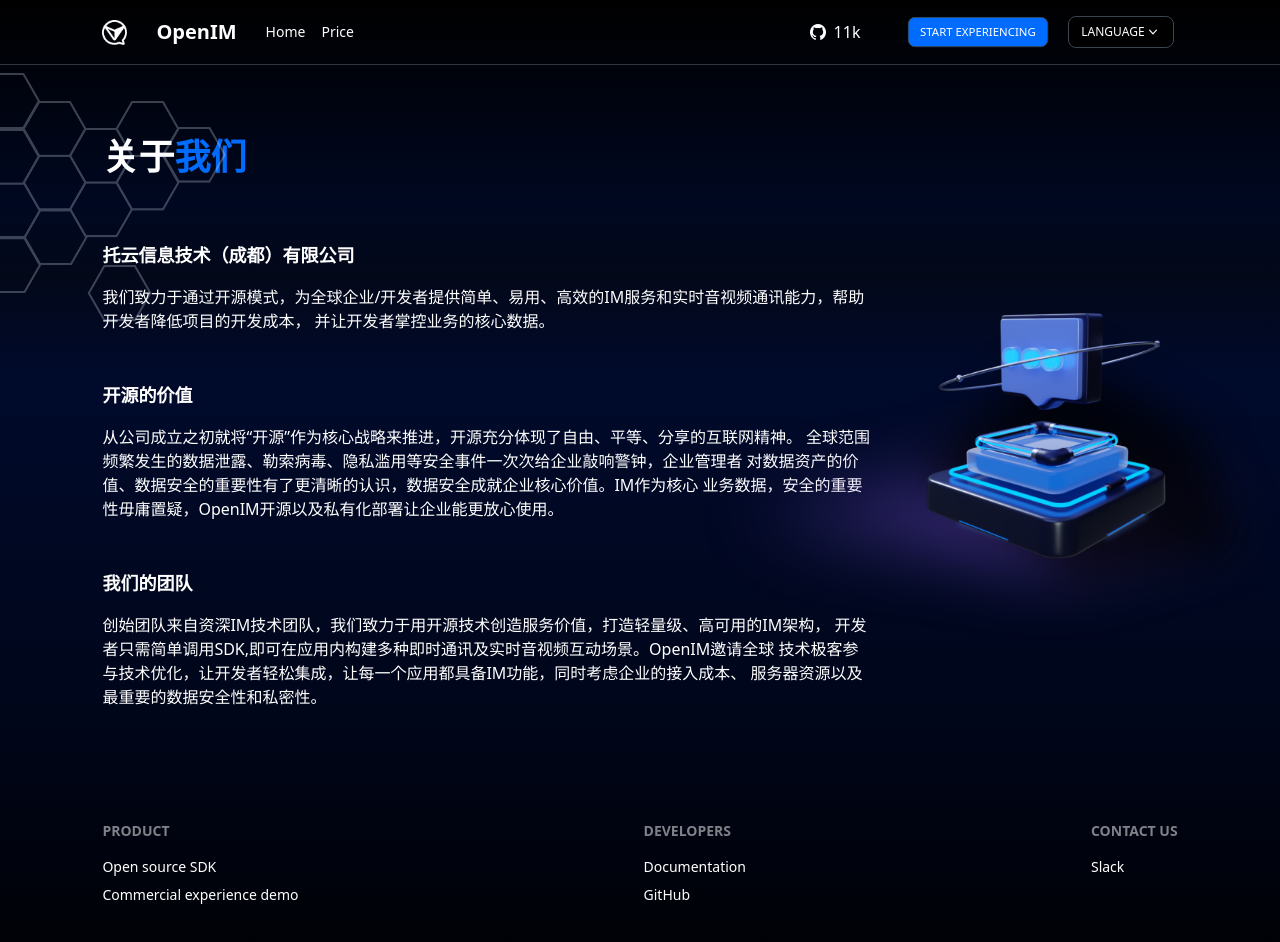
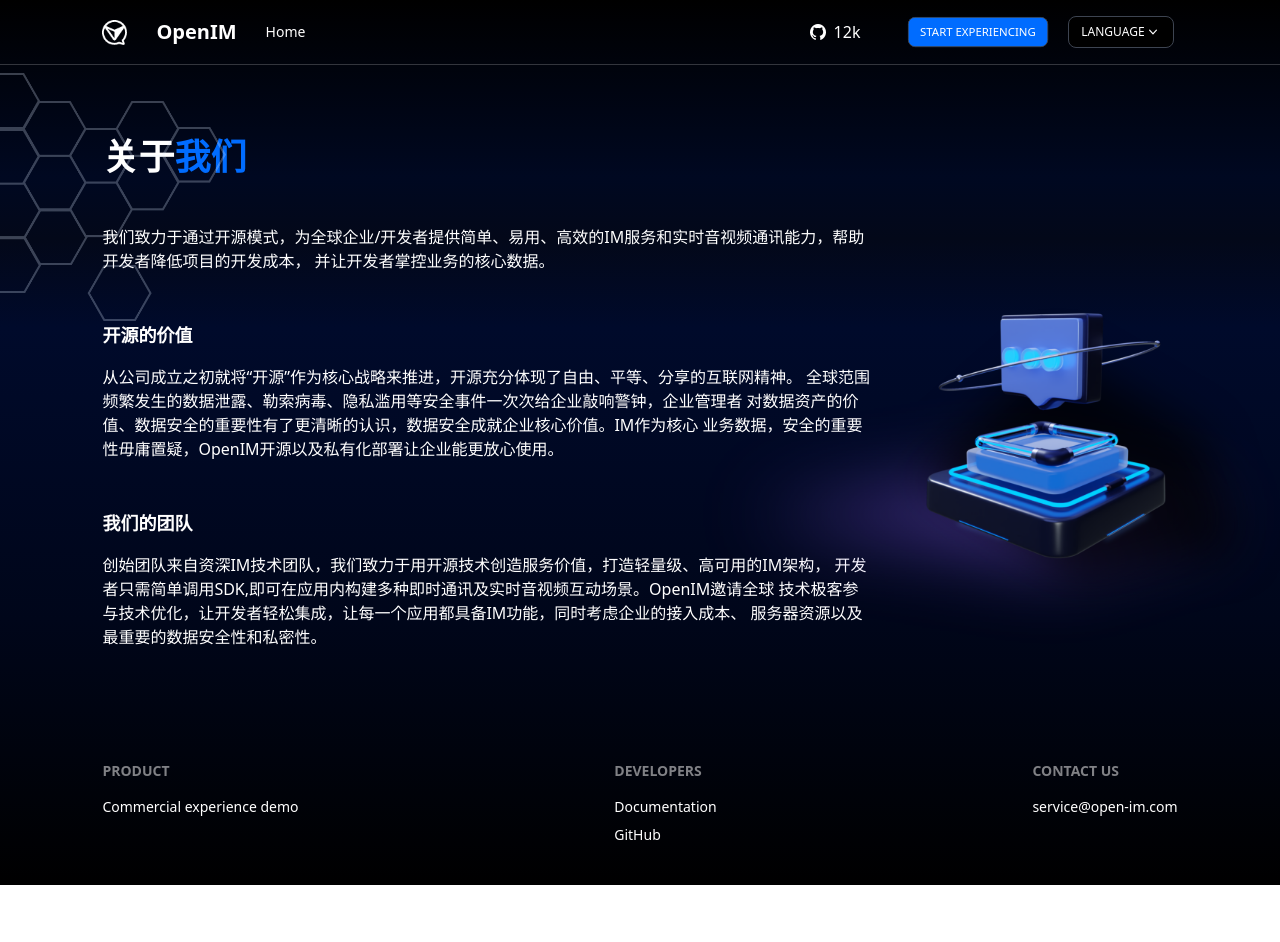
Before and after one commit to openimsdk/openim-official, a Next.js app: page /en/about in a window 1280 px wide. Shown: the top 942 px of the page. After the commit the page ends 885 px from the top, so only its background shows below. Built offline with nearby package versions, Linux system fonts and the light colour scheme.

Commit message:
fix: rm unused

```diff
--- a/src/app/[lang]/about/page.tsx
+++ b/src/app/[lang]/about/page.tsx
@@ -17,7 +17,6 @@
         </div>
         <ul className="relative pb-12">
           <li className="max-w-3xl">
-            <p className="py-4 text-lg font-extrabold">托云信息技术（成都）有限公司</p>
             <p className="text-sm sm:text-base">
               我们致力于通过开源模式，为全球企业/开发者提供简单、易用、高效的IM服务和实时音视频通讯能力，帮助开发者降低项目的开发成本，
               并让开发者掌控业务的核心数据。
--- a/src/components/footerBar/FooterBar.tsx
+++ b/src/components/footerBar/FooterBar.tsx
@@ -8,7 +8,6 @@
   zh: {
     product: {
       title: "产品",
-      sdk: "开源SDK",
       demo: "商用体验demo",
     },
 
@@ -31,7 +30,6 @@
   en: {
     product: {
       title: "Product",
-      sdk: "Open source SDK",
       demo: "Commercial experience demo",
     },
 
@@ -64,22 +62,7 @@
       <footer className="footer grid grid-cols-2 gap-x-4 gap-y-8 px-[8vw] py-10 text-neutral-content md:flex md:justify-between">
         <div>
           <span className="footer-title">{text[language].product.title}</span>
-          <Link
-            href="https://github.com/OpenIMSDK/openim-sdk-core"
-            target="_blank"
-            className="link-hover link"
-          >
-            {text[language].product.sdk}
-          </Link>
-          <Link
-            className="link-hover link"
-            target={isZh ? undefined : "_blank"}
-            href={
-              !isZh
-                ? "https://github.com/orgs/OpenIMSDK/repositories?q=Demo&type=all&language=&sort="
-                : `/${language}/demo`
-            }
-          >
+          <Link className="link-hover link" href={`/${language}/demo`}>
             {text[language].product.demo}
           </Link>
         </div>
@@ -102,34 +85,11 @@
         )}
         <div>
           <span className="footer-title">{text[language].contact.title}</span>
-          {isZh && (
-            <>
-              <p>{text[language].contact.wechat}</p>
-              <p>OpenIM-RTC</p>
-            </>
-          )}
-
-          {!isZh && (
-            <Link
-              href="https://join.slack.com/t/openimsdk/shared_invite/zt-1tmoj26uf-_FDy3dowVHBiGvLk9e5Xkg"
-              className="link-hover link"
-            >
-              Slack
-            </Link>
-          )}
+          <Link href="mailto:service@open-im.com" className="link-hover link">
+            service@open-im.com
+          </Link>
         </div>
       </footer>
-      <div className="footer-center pb-6 pt-12">
-        {isZh && (
-          <a
-            className="link-hover link text-sm text-[#006CFFFF]"
-            href="https://beian.miit.gov.cn/"
-            target="_blank"
-          >
-            蜀ICP备2021015500号
-          </a>
-        )}
-      </div>
     </div>
   );
 };
--- a/src/components/homepage/CommunitySection.tsx
+++ b/src/components/homepage/CommunitySection.tsx
@@ -82,7 +82,7 @@
 
       <div className="mx-[8vw] flex flex-row justify-center py-10 sm:py-20">
         <div>
-          <p className="pb-4 text-3xl font-thin sm:text-6xl">11.0K</p>
+          <p className="pb-4 text-3xl font-thin sm:text-6xl">12.0K</p>
           <p className="text-center text-xs font-thin">
             {dictionary["home"].part2.github_stars}
           </p>
--- a/src/components/navbar/NavBar.tsx
+++ b/src/components/navbar/NavBar.tsx
@@ -28,11 +28,11 @@
         href: "https://docs.openim.io",
         target: "_blank",
       },
-      {
-        name: "定价",
-        href: "/zh/price",
-        target: undefined,
-      },
+      // {
+      //   name: "定价",
+      //   href: "/zh/price",
+      //   target: undefined,
+      // },
       {
         name: "关于我们",
         href: "/zh/about",
@@ -58,11 +58,11 @@
       //   name: "Developer Center",
       //   href: "https://docs.openim.io",
       // },
-      {
-        name: "Price",
-        href: "/en/price",
-        target: undefined,
-      },
+      // {
+      //   name: "Price",
+      //   href: "/en/price",
+      //   target: undefined,
+      // },
       // {
       //   name: "About us",
       //   href: "/en/about",
@@ -199,7 +199,7 @@
             src="/images/nav_github_icon.png"
             alt="github"
           />
-          <span className="ml-2">11k</span>
+          <span className="ml-2">12k</span>
         </Link>
         {isZh && (
           <button className="hidden sm:btn-sm sm:btn sm:hover:btn-outline sm:bg-black sm:text-white">
```
